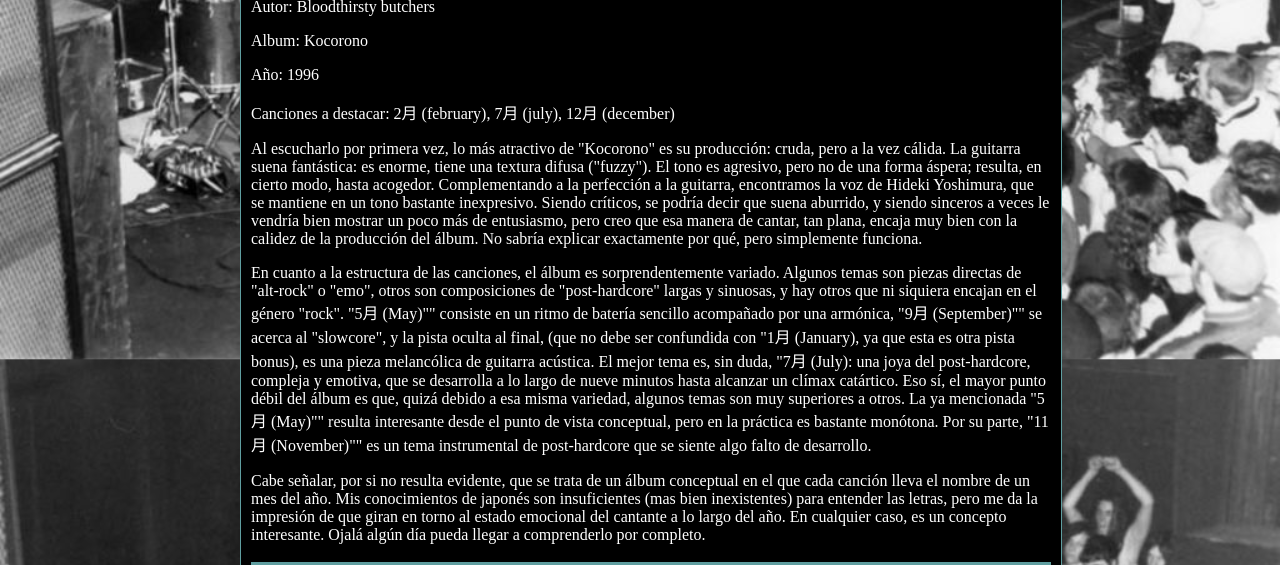
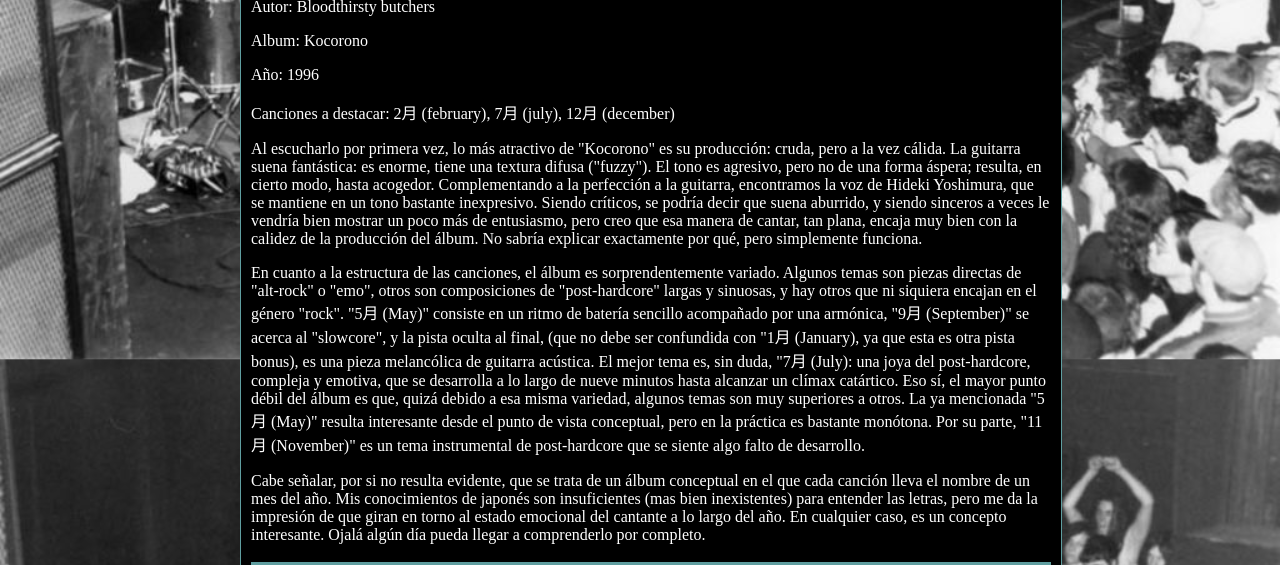
Before and after one commit to Pablo34CDM/Pablo34CDM.github.io, a plain HTML site: page Rock alternativo.html in a window 1280 px wide. Shown: the part 512-1077 px from the top of the page. Drawn offline with Linux system fonts and the light colour scheme.

Commit message:
Add files via upload

```diff
--- a/Rock alternativo.html
+++ b/Rock alternativo.html
@@ -60,7 +60,7 @@
                     <p>Año: 1996</p>
                     <p>Canciones a destacar: 2月 (february), 7月 (july), 12月 (december)</p>
                     <p>Al escucharlo por primera vez, lo más atractivo de "Kocorono" es su producción: cruda, pero a la vez cálida. La guitarra suena fantástica: es enorme, tiene una textura difusa ("fuzzy"). El tono es agresivo, pero no de una forma áspera; resulta, en cierto modo, hasta acogedor. Complementando a la perfección a la guitarra, encontramos la voz de Hideki Yoshimura, que se mantiene en un tono bastante inexpresivo. Siendo críticos, se podría decir que suena aburrido, y siendo sinceros a veces le vendría bien mostrar un poco más de entusiasmo, pero creo que esa manera de cantar, tan plana, encaja muy bien con la calidez de la producción del álbum. No sabría explicar exactamente por qué, pero simplemente funciona.</p>
-                    <p>En cuanto a la estructura de las canciones, el álbum es sorprendentemente variado. Algunos temas son piezas directas de "alt-rock" o "emo", otros son composiciones de "post-hardcore" largas y sinuosas, y hay otros que ni siquiera encajan en el género "rock". "5月 (May)"" consiste en un ritmo de batería sencillo acompañado por una armónica, "9月 (September)"" se acerca al "slowcore", y la pista oculta al final, (que no debe ser confundida con "1月 (January), ya que esta es otra pista bonus), es una pieza melancólica de guitarra acústica. El mejor tema es, sin duda, "7月 (July): una joya del post-hardcore, compleja y emotiva, que se desarrolla a lo largo de nueve minutos hasta alcanzar un clímax catártico. Eso sí, el mayor punto débil del álbum es que, quizá debido a esa misma variedad, algunos temas son muy superiores a otros. La ya mencionada "5月 (May)"" resulta interesante desde el punto de vista conceptual, pero en la práctica es bastante monótona. Por su parte, "11月 (November)"" es un tema instrumental de post-hardcore que se siente algo falto de desarrollo.</p>
+                    <p>En cuanto a la estructura de las canciones, el álbum es sorprendentemente variado. Algunos temas son piezas directas de "alt-rock" o "emo", otros son composiciones de "post-hardcore" largas y sinuosas, y hay otros que ni siquiera encajan en el género "rock". "5月 (May)" consiste en un ritmo de batería sencillo acompañado por una armónica, "9月 (September)" se acerca al "slowcore", y la pista oculta al final, (que no debe ser confundida con "1月 (January), ya que esta es otra pista bonus), es una pieza melancólica de guitarra acústica. El mejor tema es, sin duda, "7月 (July): una joya del post-hardcore, compleja y emotiva, que se desarrolla a lo largo de nueve minutos hasta alcanzar un clímax catártico. Eso sí, el mayor punto débil del álbum es que, quizá debido a esa misma variedad, algunos temas son muy superiores a otros. La ya mencionada "5月 (May)" resulta interesante desde el punto de vista conceptual, pero en la práctica es bastante monótona. Por su parte, "11月 (November)" es un tema instrumental de post-hardcore que se siente algo falto de desarrollo.</p>
                     <p>Cabe señalar, por si no resulta evidente, que se trata de un álbum conceptual en el que cada canción lleva el nombre de un mes del año. Mis conocimientos de japonés son insuficientes (mas bien inexistentes) para entender las letras, pero me da la impresión de que giran en torno al estado emocional del cantante a lo largo del año. En cualquier caso, es un concepto interesante. Ojalá algún día pueda llegar a comprenderlo por completo.</p>
                     <h3></h3>
                     <img src="Imagenes web/125-rue-montmartre-discography-cover-art.webp" alt="logo" width="200"></a>
```
